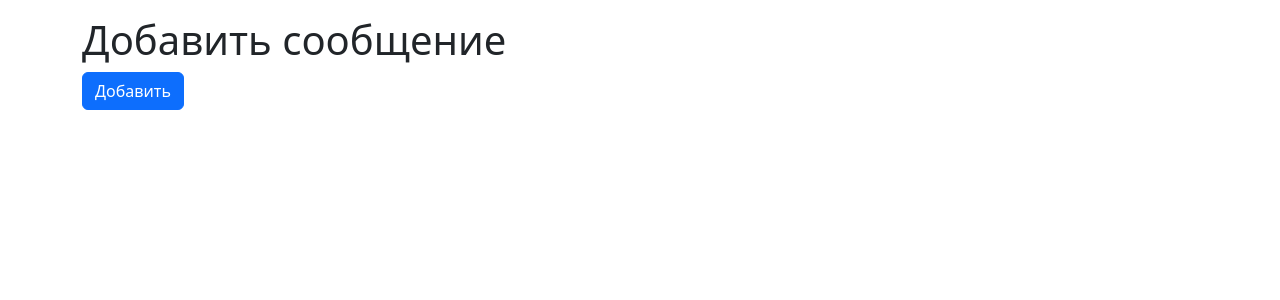
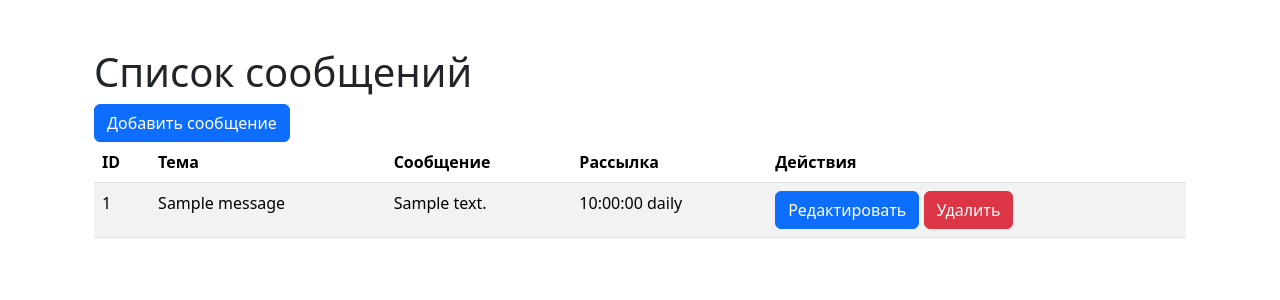
Before and after one commit to exetch/mailing_management_service, a Django app: page /messages/ in a window 1280 px wide. Shown: the part 56-356 px from the top of the page. Run offline with Django 4.2, Linux system fonts and the light colour scheme; tables that the repository leaves empty hold one stand-in row (values such as "Sample post"); some libraries are stand-ins or nearby versions.

Commit message:
fix messages

```diff
--- a/mailing/templates/mailing/message_list.html
+++ b/mailing/templates/mailing/message_list.html
@@ -1,24 +1,37 @@
 {% extends 'mailing/base.html' %}
 
 {% block content %}
-<div class="row">
-    <div class="col">
-        {% if message %}
-            <h1>Редактировать сообщение</h1>
-        {% else %}
-            <h1>Добавить сообщение</h1>
-        {% endif %}
-        <form method="post">
-            {% csrf_token %}
-            {{ form.as_p }}
-            <button type="submit" class="btn btn-primary">
-                {% if message %}
-                    Сохранить
-                {% else %}
-                    Добавить
-                {% endif %}
-            </button>
-        </form>
-    </div>
+<div class="container mt-5">
+    <h1>Список сообщений</h1>
+    <a href="{% url 'message_create' %}" class="btn btn-primary">Добавить сообщение</a>
+    <table class="table table-striped">
+        <thead>
+            <tr>
+                <th>ID</th>
+                <th>Тема</th>
+                <th>Сообщение</th>
+                <th>Рассылка</th>
+                <th>Действия</th>
+            </tr>
+        </thead>
+        <tbody>
+            {% for message in messages %}
+            <tr>
+                <td>{{ message.id }}</td>
+                <td>{{ message.subject }}</td>
+                <td>{{ message.body }}</td>
+                <td>{{ message.mailing }}</td>
+                <td>
+                    <a href="{% url 'message_update' message.pk %}" class="btn btn-primary">Редактировать</a>
+                    <a href="{% url 'message_delete' message.pk %}" class="btn btn-danger">Удалить</a>
+                </td>
+            </tr>
+            {% empty %}
+            <tr>
+                <td colspan="4">Нет доступных сообщений.</td>
+            </tr>
+            {% endfor %}
+        </tbody>
+    </table>
 </div>
 {% endblock %}
```
